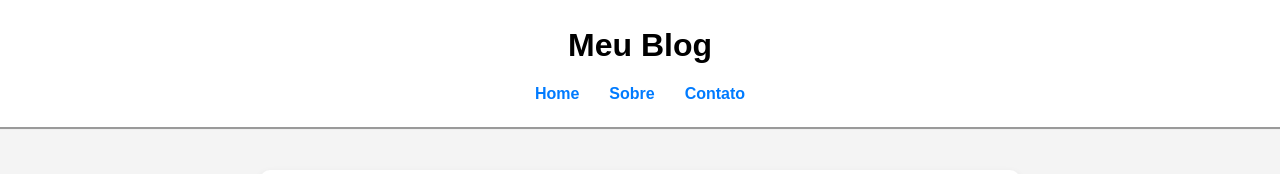
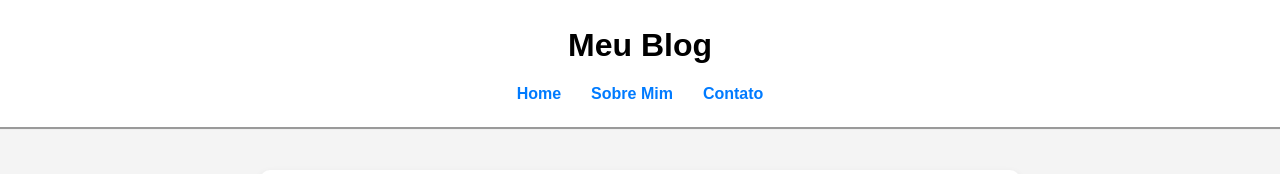
Before and after one commit to leonardo681/Blog, a plain HTML site: page index.html in a window 1280 px wide. Shown: the top 174 px of the page. Drawn offline with Linux system fonts and the light colour scheme.

Commit message:
Update index.html

```diff
--- a/index.html
+++ b/index.html
@@ -14,7 +14,7 @@
         <nav>
             <ul>
                 <li><a href="#" >Home</a></li>
-                <li><a href="https://leonardo681.github.io/SobreMim/">Sobre</a></li>
+                <li><a href="https://leonardo681.github.io/SobreMim/">Sobre Mim</a></li>
                 <li><a href="https://leonardo681.github.io/Contato/">Contato</a></li>
             </ul>
         </nav>
```
